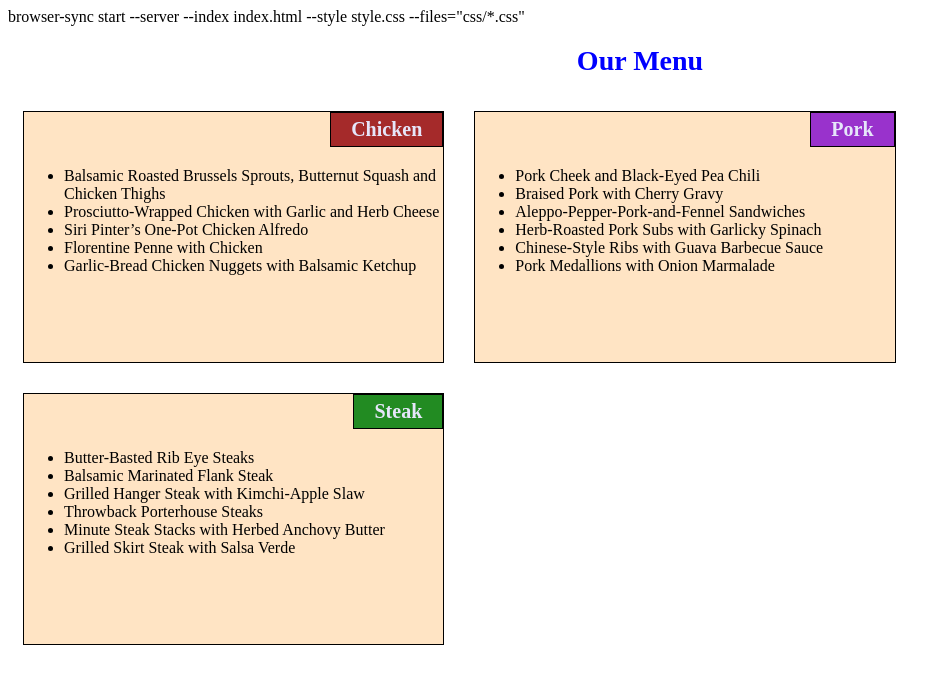
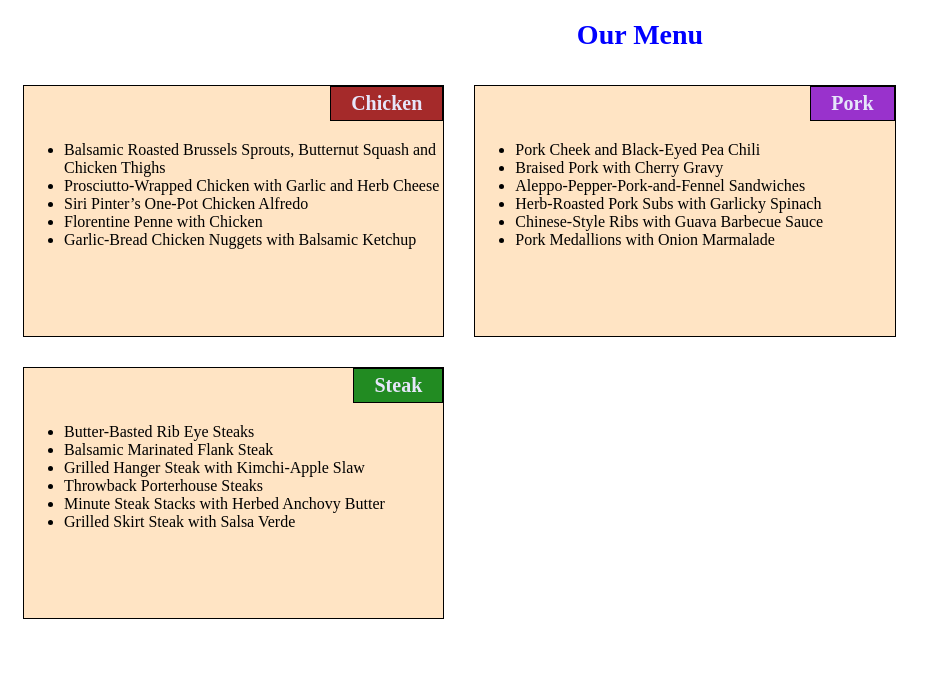
Before and after one commit to Tlihana/mypage, a plain HTML site: page module2-solution/index.html in a window 1280 px wide. Shown: the whole page, without its empty margins (0-950 px from the left). Drawn offline with Linux system fonts and the light colour scheme.

Commit message:
changes again

```diff
--- a/module2-solution/index.html
+++ b/module2-solution/index.html
@@ -1,12 +1,14 @@
 <!DOCTYPE html>
 <html>
-browser-sync start --server --index index.html --style style.css --files="css/*.css"
+<!--browser-sync start --server --index index.html --style style.css --files="css/*.css"-->
 <head>
     <meta charset="utf-8" />
+<!--the content of the page should be encoded using the UTF-8 character encoding. -->
     <meta http-equiv="X-UA-Compatible" content="IE=edge">
     <title>Module2 Assignment</title>
     <meta name="viewport" content="width=device-width, initial-scale=1">
 </head>
+<!-- should be added so the css code works in the web page -->
 <style media="screen" type="text/css">
 @import "style.css";
 </style>
```
